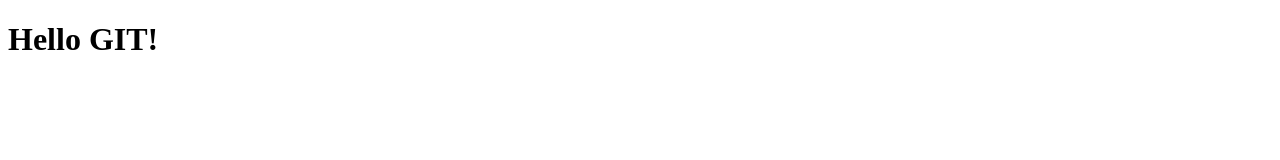
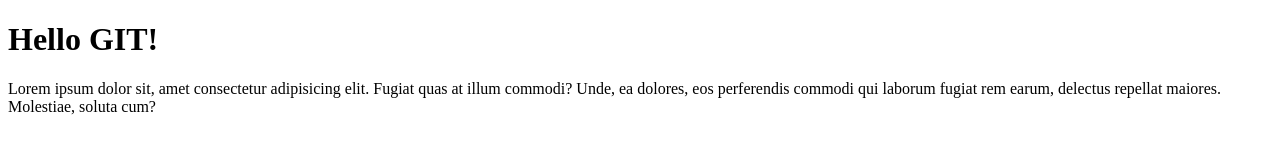
Before and after one commit to Dobrusia-Reymont/git-course-4, a plain HTML site: page index.html in a window 1280 px wide. Drawn offline with Linux system fonts and the light colour scheme.

Commit message:
Added paragraph into index.html

```diff
--- a/index.html
+++ b/index.html
@@ -7,5 +7,9 @@
 </head>
 <body>
     <h1>Hello GIT!</h1>
+
+    <p>
+        Lorem ipsum dolor sit, amet consectetur adipisicing elit. Fugiat quas at illum commodi? Unde, ea dolores, eos perferendis commodi qui laborum fugiat rem earum, delectus repellat maiores. Molestiae, soluta cum?
+    </p>
 </body>
 </html>
```
